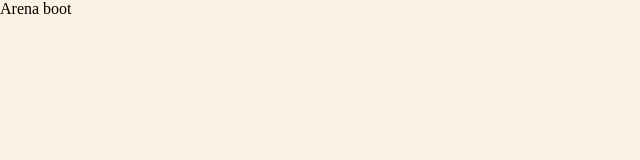
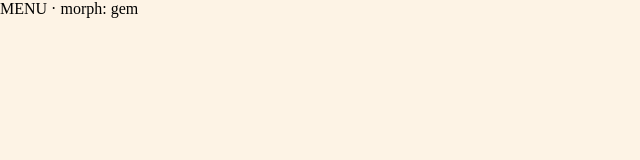
Before and after one commit to meesum70110/realtime-multiplayer-monorep, a React (Vite) app: page / in a window 1280 px wide. Shown: the top 160 px of the page, without its empty margins (0-640 px from the left). Built offline with nearby package versions, Linux system fonts and the light colour scheme.

Commit message:
feat: engine↔react bridge via useSyncExternalStore

```diff
--- a/src/App.tsx
+++ b/src/App.tsx
@@ -1,3 +1,11 @@
+import { useEffect } from 'react'
+import { engine } from '@/store/useGameStore'
+import { Game } from '@/game/Game'
+
 export default function App() {
-  return <div>Arena boot</div>
+  useEffect(() => {
+    engine.mount()
+    return () => engine.unmount()
+  }, [])
+  return <Game />
 }
--- /dev/null
+++ b/src/game/Game.tsx
@@ -0,0 +1,13 @@
+import { useView } from '@/store/useGameStore'
+
+/** Temporary composition root — proves the engine↔React pipe is live. The morph
+ *  symbol readout changes ~every 1.15s on the menu, confirming re-renders fire.
+ *  Replaced by the real phase/overlay switch in a later task. */
+export function Game() {
+  const vm = useView()
+  return (
+    <div>
+      {vm.showMenu ? 'MENU' : 'GAME'} · morph: {vm.morphSym}
+    </div>
+  )
+}
--- /dev/null
+++ b/src/store/useGameStore.ts
@@ -0,0 +1,17 @@
+import { useSyncExternalStore } from 'react'
+import { engine } from '@/engine/instance'
+import { buildView } from '@/engine/view'
+import type { State, ViewModel } from '@/engine/types'
+
+/** Subscribe a component to raw engine state; re-renders on every setState. */
+export function useEngineState(): State {
+  return useSyncExternalStore(engine.subscribe.bind(engine), engine.getState, engine.getState)
+}
+
+/** Subscribe to state and recompute the render contract each render (pure + cheap). */
+export function useView(): ViewModel {
+  useEngineState()
+  return buildView(engine)
+}
+
+export { engine }
```
